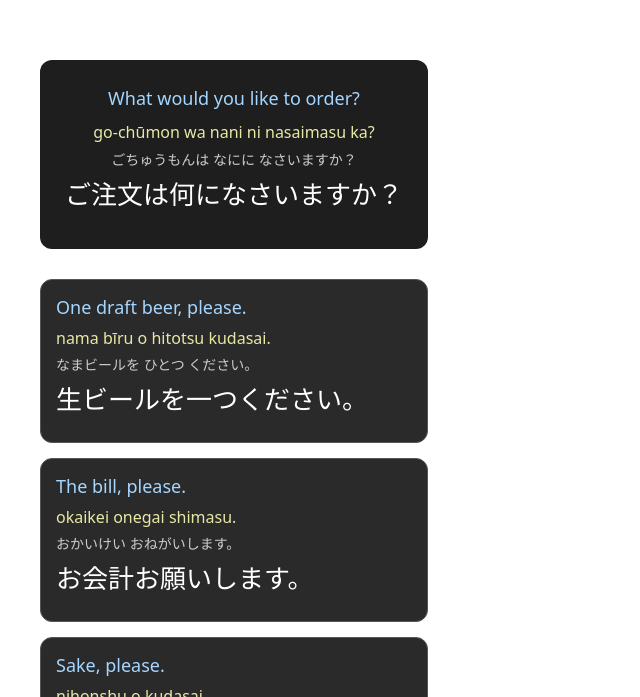
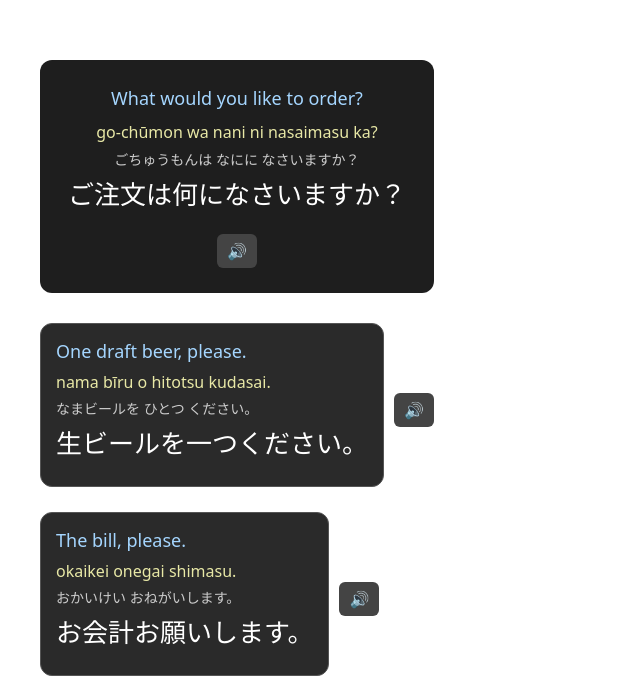
Before and after one commit to JoshMcGlynn/NihonGO, a React (Vite) app: page /scenario/restaurant-beer/easy in a window 1280 px wide. Shown: the part 103-800 px from the top of the page, without its empty margins (0-640 px from the left). Built offline with nearby package versions, Linux system fonts and the light colour scheme; no server answers; sample sign-in values are in the browser's storage.

Commit message:
Added Japanese text-to-speech support for all scenarios

```diff
--- a/src/pages/CommunityScenarioRunner.jsx
+++ b/src/pages/CommunityScenarioRunner.jsx
@@ -4,6 +4,7 @@ import {doc, getDoc} from "firebase/firestore";
 import {db, auth} from "../firebaseConfig";
 import "./ScenarioRunner.css";
 import { submitScenarioRating } from "../services/ratingService";
+import { speakJapanese } from "../utils/speechUtils";
 
 export default function CommunityScenarioRunner(){
     const{id} = useParams();
@@ -215,18 +216,33 @@ export default function CommunityScenarioRunner(){
                 Step {stepIndex + 1} / {scenario.steps.length}
             </h3>
 
-            <div className="npcBox">{renderTextLayers(npcLine)}</div>
+            <div className="npcBox">{renderTextLayers(npcLine)}
+
+                <button className="ttsButton"
+                onClick={() => speakJapanese(npcLine.jp)}
+                >
+                    🔊
+                </button>
+            </div>
 
             {showResult === null && (
                 <div className="choicesContainer">
                     {step.choices.map((choice, index) => (
+                        <div key={index} className="choiceWrapper">
                             <button
-                            key={index}
                                 className="choiceButton"
                                 onClick={() => handleChoice(choice)}
                             >
                                 {renderTextLayers(choice)}
                             </button>
+
+                            <button className="ttsButton"
+                            onClick={() => speakJapanese(choice.jp)}
+                            >
+                                🔊
+                            </button>
+
+                        </div>
                     ))}
                     </div>
             )}
--- a/src/pages/ScenarioRunner.css
+++ b/src/pages/ScenarioRunner.css
@@ -107,3 +107,25 @@
   background: #777;
   color: white;
 }
+
+.ttsButton{
+  margin-top: 10px;
+  padding: 6px 10px;
+  border: none;
+  border-radius: 6px;
+  cursor: pointer;
+  font-size: 16px;
+  background: #444;
+  color: white;
+}
+
+.ttsButton:hover {
+  background: #666;
+}
+
+.choiceWrapper{
+  display: flex;
+  align-items: center;
+  gap: 10px;
+  margin-bottom: 10px;
+}
--- a/src/pages/ScenarioRunner.jsx
+++ b/src/pages/ScenarioRunner.jsx
@@ -4,6 +4,7 @@ import { sampleScenario } from "../data/sampleScenario";
 import "./ScenarioRunner.css";
 import { awardScenarioCompletion } from "../services/progressService";
 import { auth } from "../firebaseConfig";
+import { speakJapanese } from "../utils/speechUtils";
 
 export default function ScenarioRunner() {
   const { id, difficulty } = useParams();
@@ -151,20 +152,35 @@ if (scenarioFinished) {
         {difficulty.toUpperCase()}
       </h3>
 
-      {/* NPC dialogue */}
-      <div className="npcBox">{renderTextLayers(npcLine)}</div>
+      { /*NPC dialogue*/}
+      <div className="npcBox">{renderTextLayers(npcLine)}
+
+        <button className="ttsButton"
+        onClick={() => speakJapanese(npcLine.reading || npcLine.jp)}
+        >
+          🔊
+        </button>
+      </div>
 
       {/* Player choices (hidden when result panel is visible) */}
       {showResult === null && (
         <div className="choicesContainer">
           {step.choices.map((choice, index) => (
+            <div key={index} className="choiceWrapper">
               <button
-              key={index}
                 className="choiceButton"
                 onClick={() => handleChoice(choice)}
               >
                   {renderTextLayers(choice)}
               </button>
+
+              <button className="ttsButton"
+              onClick={() => speakJapanese(choice.reading || choice.jp)}
+              >
+                  🔊
+              </button>
+
+            </div>
         ))}
         </div>
     )}
--- /dev/null
+++ b/src/utils/speechUtils.js
@@ -0,0 +1,27 @@
+export function speakJapanese(text){
+    if (!text) return;
+
+    //stop previous speech if already speaking
+    window.speechSynthesis.cancel();
+
+    const utterance = new SpeechSynthesisUtterance(text);
+
+    utterance.lang = "ja-JP";
+    utterance.rate = 0.9;
+    utterance.pitch = 1;
+    utterance.volume = 1;
+
+    //try to select a japanese voice
+    const voices = window.speechSynthesis.getVoices();
+
+    const japaneseVoice = voices.find(
+        (voice) => voice.lang.includes("ja") ||
+        voice.name.toLowerCase().includes("japan")
+    );
+
+    if(japaneseVoice){
+        utterance.voice = japaneseVoice;
+    }
+
+    window.speechSynthesis.speak(utterance);
+}
```
Lines whose indentation alone changed are shown as unchanged.
